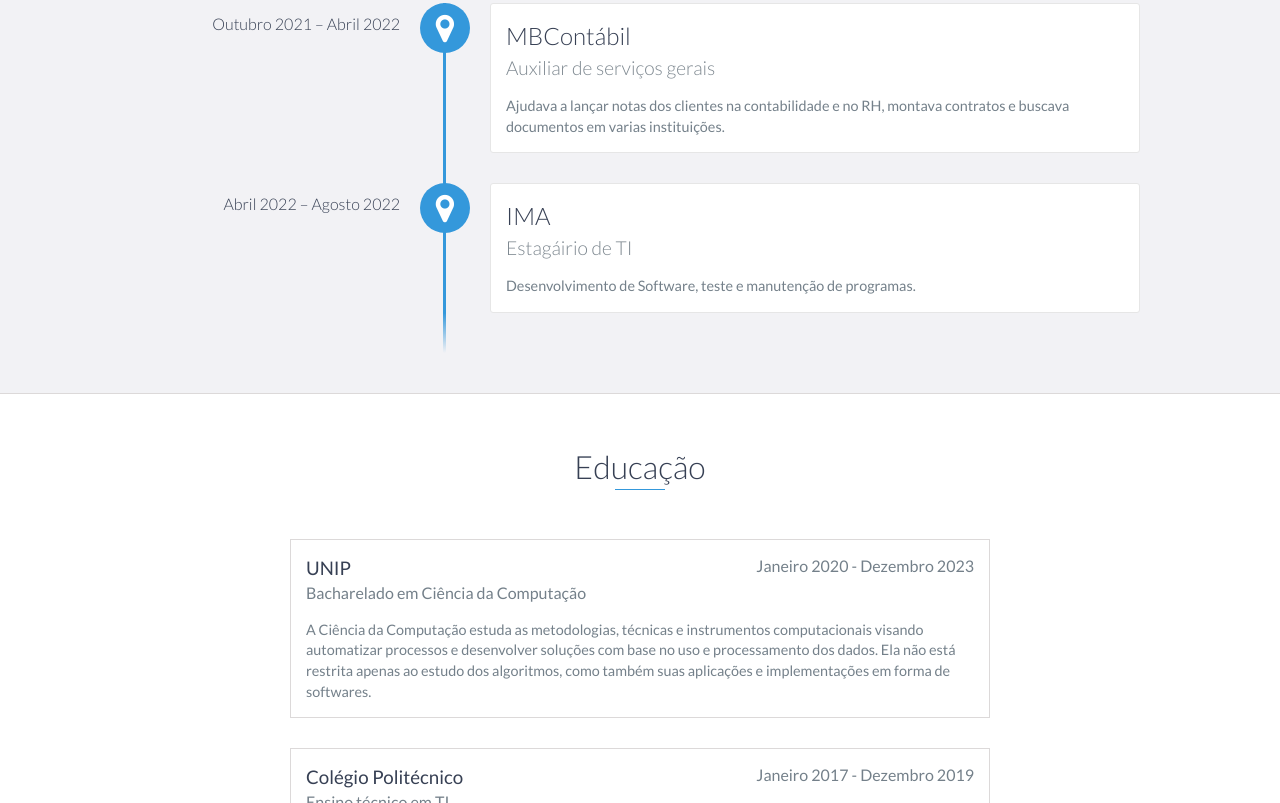
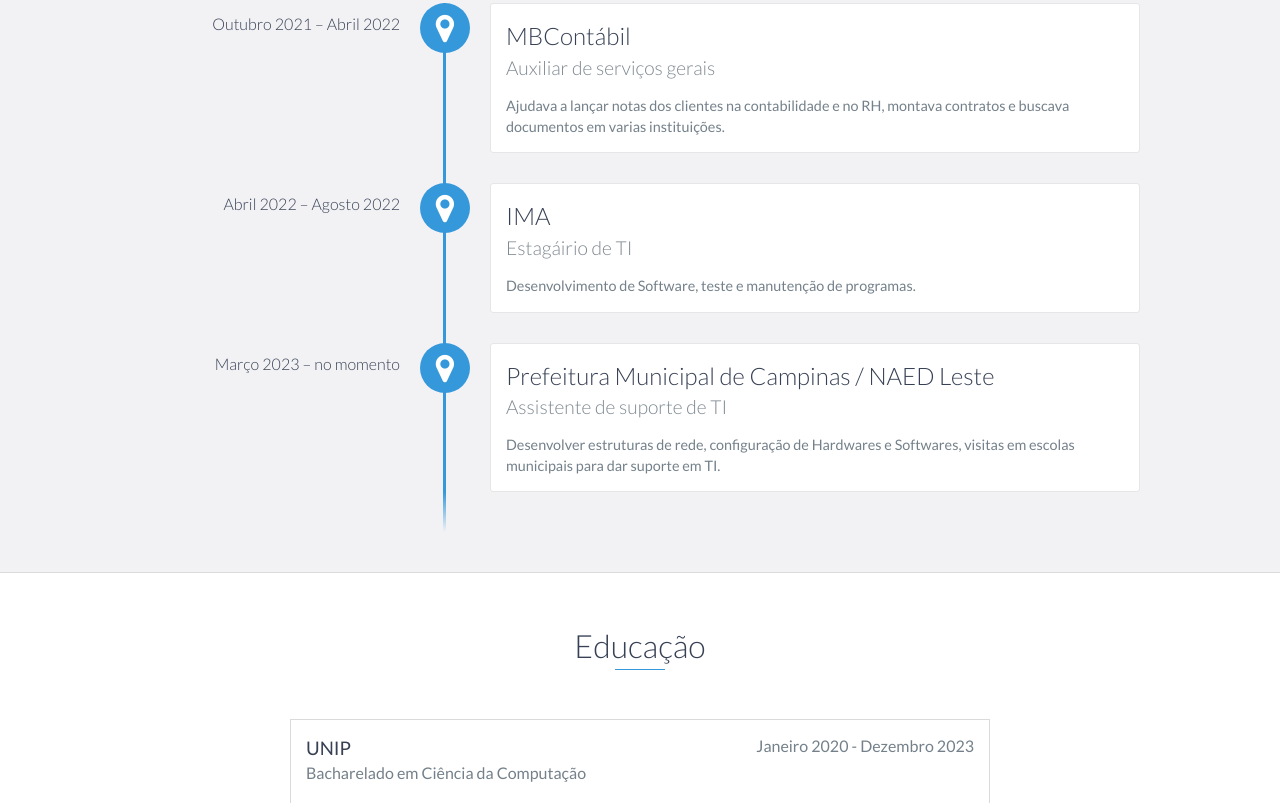
Before and after one commit to Lcxm2002/portfolio, a website: page index.html in a window 1280 px wide. Shown: the part 1286-2089 px from the top of the page. Drawn offline with nearby package versions, Linux system fonts and the light colour scheme.

Commit message:
Atualizando cargo

```diff
--- a/index.html
+++ b/index.html
@@ -99,6 +99,12 @@
                     Desenvolvimento de Software, teste e manutenção de programas.                </p>
             </div>
 
+             <div data-date="Março 2023 – no momento">
+                <h3>Prefeitura Municipal de Campinas / NAED Leste</h3>
+                <h4>Assistente de suporte de TI</h4>
+                <p>
+                    Desenvolver estruturas de rede, configuração de Hardwares e Softwares, visitas em escolas municipais para dar suporte em TI.                </p>
+            </div>
         </div>
     </div>
     <!-- End #experience -->
```
